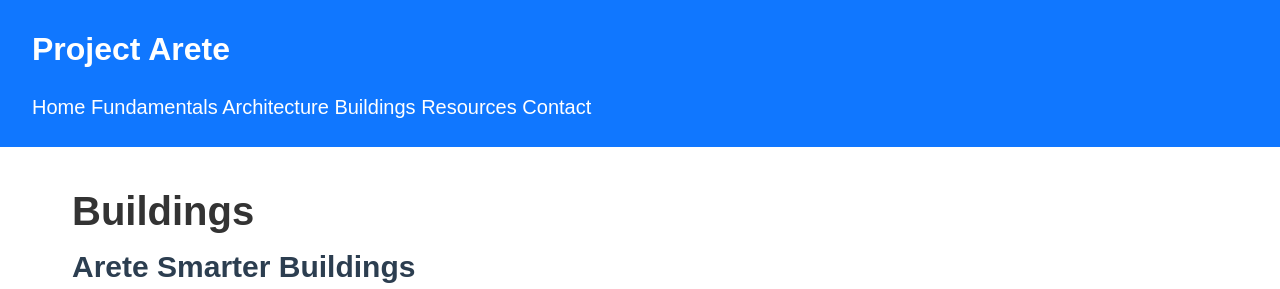
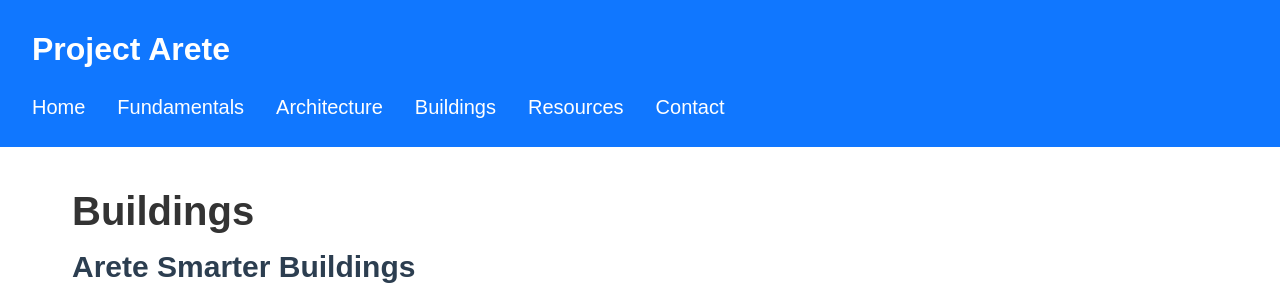
Before and after one commit to project-arete/website, a Jekyll site: the page buildings.html, which Jekyll copies as it is, in a window 1280 px wide. Shown: the top 289 px of the page. Built offline with Jekyll 4.4.1, drawn with Linux system fonts in a browser that asks for light colours.

Commit message:
Update buildings.html

```diff
--- a/buildings.html
+++ b/buildings.html
@@ -9,13 +9,14 @@
 <body>
     <header>
         <h1>Project Arete</h1>
-        <nav>
-            <a href="index.html">Home</a>
-            <a href="fundamentals.html">Fundamentals</a>
-            <a href="architecture.html">Architecture</a>
-            <a href="buildings.html" class="active">Buildings</a>
-            <a href="explore.html">Resources</a>
-            <a href="contact.html">Contact</a>
+        <nav class="nav-menu" id="navMenu">
+            <ul>
+            <li><a href="index.html">Home</a></li>
+            <li><a href="fundamentals.html">Fundamentals</a></li>
+            <li><a href="architecture.html">Architecture</a></li>
+            <li><a href="buildings.html" class="active">Buildings</a></li>
+            <li><a href="explore.html">Resources</a></li>
+            <li><a href="contact.html">Contact</a></li>
         </nav>
     </header>
 
```
